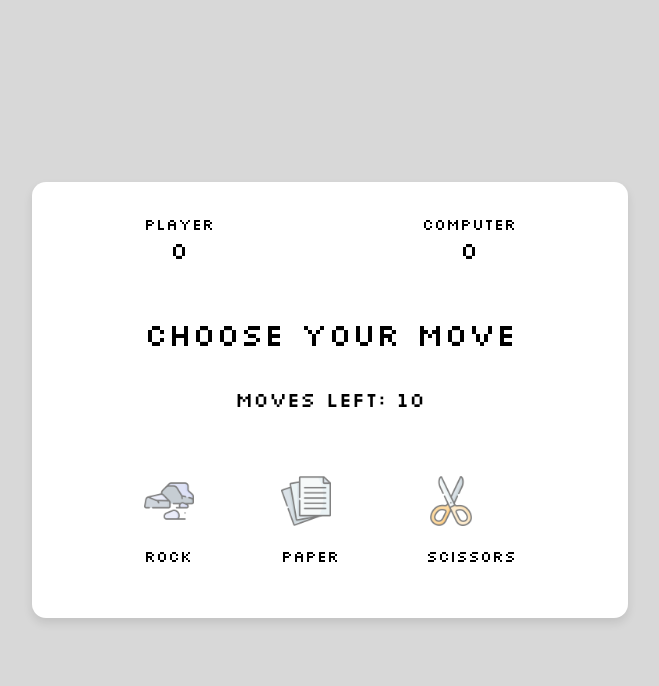
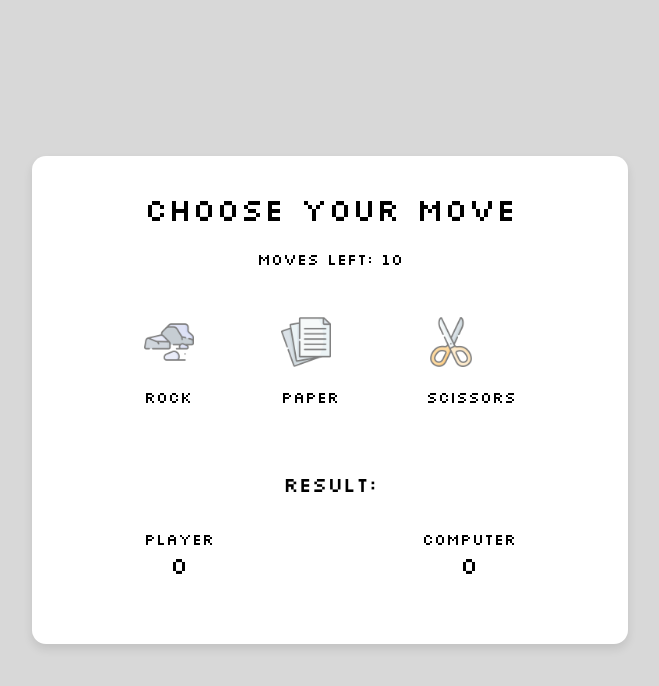
Before and after one commit to zerocodess/rock-paper-scissor, a plain HTML site: page games.html in a window 1280 px wide. Shown: the whole page, without its empty margins (310-969 px from the left). Drawn offline with Linux system fonts and the light colour scheme.

Commit message:
final
last touches for the game (design and functions)

```diff
--- a/games.css
+++ b/games.css
@@ -1,19 +1,12 @@
-.score {
-  display: flex;
-  align-items: center;
-  justify-content: space-between;
-}
-
 .move {
   text-align: center;
   font-size: 2rem;
-  margin-top: 3rem;
 }
 
 .movesleft {
   text-align: center;
-  margin-top: 2rem;
-  font-size: 1.3rem;
+  margin-top: 1.2rem;
+  font-size: 1rem;
 }
 
 /* Score  */
@@ -27,20 +20,11 @@
 .options {
   display: flex;
   justify-content: space-between;
-  margin-top: 4rem;
+  margin-top: 3rem;
   align-items: center;
-  /* opacity: 0.5; */
   cursor: pointer;
   transition: opacity 0.3s ease;
 }
-
-/* .options:hover {
-  opacity: 1;
-}
- */
-/* .options:active {
-  opacity: 1;
-} */
 
 .options img {
   pointer-events: none;
@@ -82,10 +66,34 @@
   cursor: pointer;
 }
 
+.scores {
+  text-align: center;
+  margin-top: 4rem;
+  font-size: 1.3rem;
+}
+
+.score {
+  display: flex;
+  align-items: center;
+  justify-content: space-between;
+  margin-top: 2rem;
+}
+
 .result {
-  margin-top: 20px;
-  font-size: 1.2rem;
+  margin-top: 2rem;
+  font-size: 1.3rem;
 }
+
+/* .result-field {
+  display: flex;
+  align-items: center;
+  justify-content: center;
+  margin-top: 4rem;
+}
+
+.result-images img {
+  width: 50px;
+} */
 
 /* Responsive Design */
 @media screen and (max-width: 612px) {
--- a/games.html
+++ b/games.html
@@ -8,19 +8,6 @@
   </head>
   <body>
     <section class="container">
-      <!-- Display Score of player and computer -->
-      <div class="score">
-        <div class="playerScore">
-          <p>Player</p>
-          <p class="p-count count">0</p>
-        </div>
-
-        <div class="computerScore">
-          <p>Computer</p>
-          <p class="c-count count">0</p>
-        </div>
-      </div>
-
       <div class="move">Choose your move</div>
 
       <!-- Number of moves left before game ends -->
@@ -42,8 +29,36 @@
         </span>
       </div>
 
+      <!-- Display Score of player and computer -->
+      <div class="scores">Result:</div>
+
+      <div class="score">
+        <div class="playerScore">
+          <p>Player</p>
+          <p class="p-count count">0</p>
+        </div>
+
+        <div class="computerScore">
+          <p>Computer</p>
+          <p class="c-count count">0</p>
+        </div>
+      </div>
+
       <!-- Final result of game -->
       <div class="result"></div>
+
+      <!--       <div class="result-field">
+        <div class="result-images">
+          <span class="player-result">
+            <p>Player:</p>
+            <img src="images/rock.png" alt="" />
+          </span>
+          <span class="computer-result">
+            <p>Computer</p>
+            <img src="images/rock.png" alt="" />
+          </span>
+        </div>
+      </div> -->
 
       <!-- Reload the game -->
       <div class="reload"></div>
```
